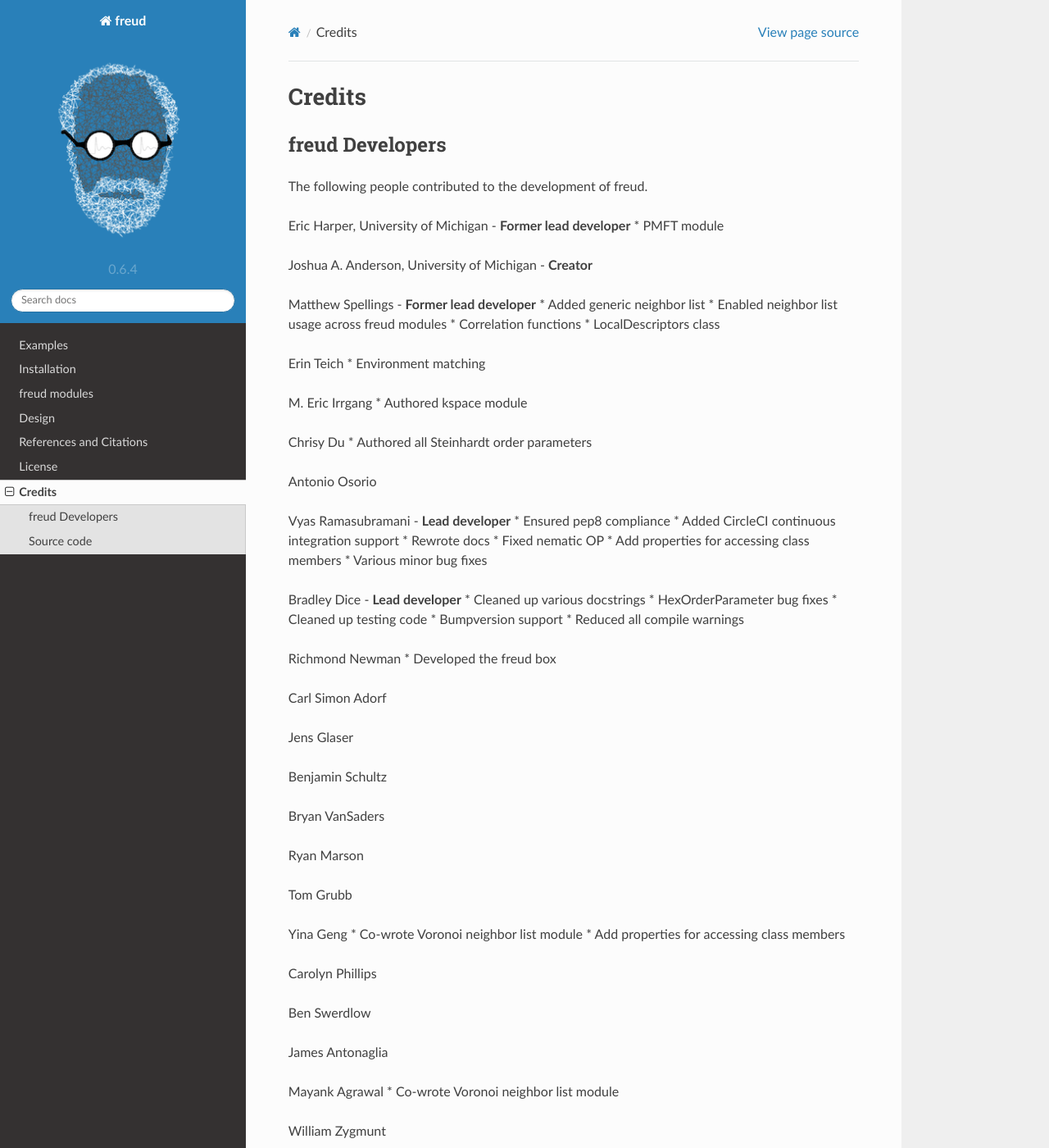
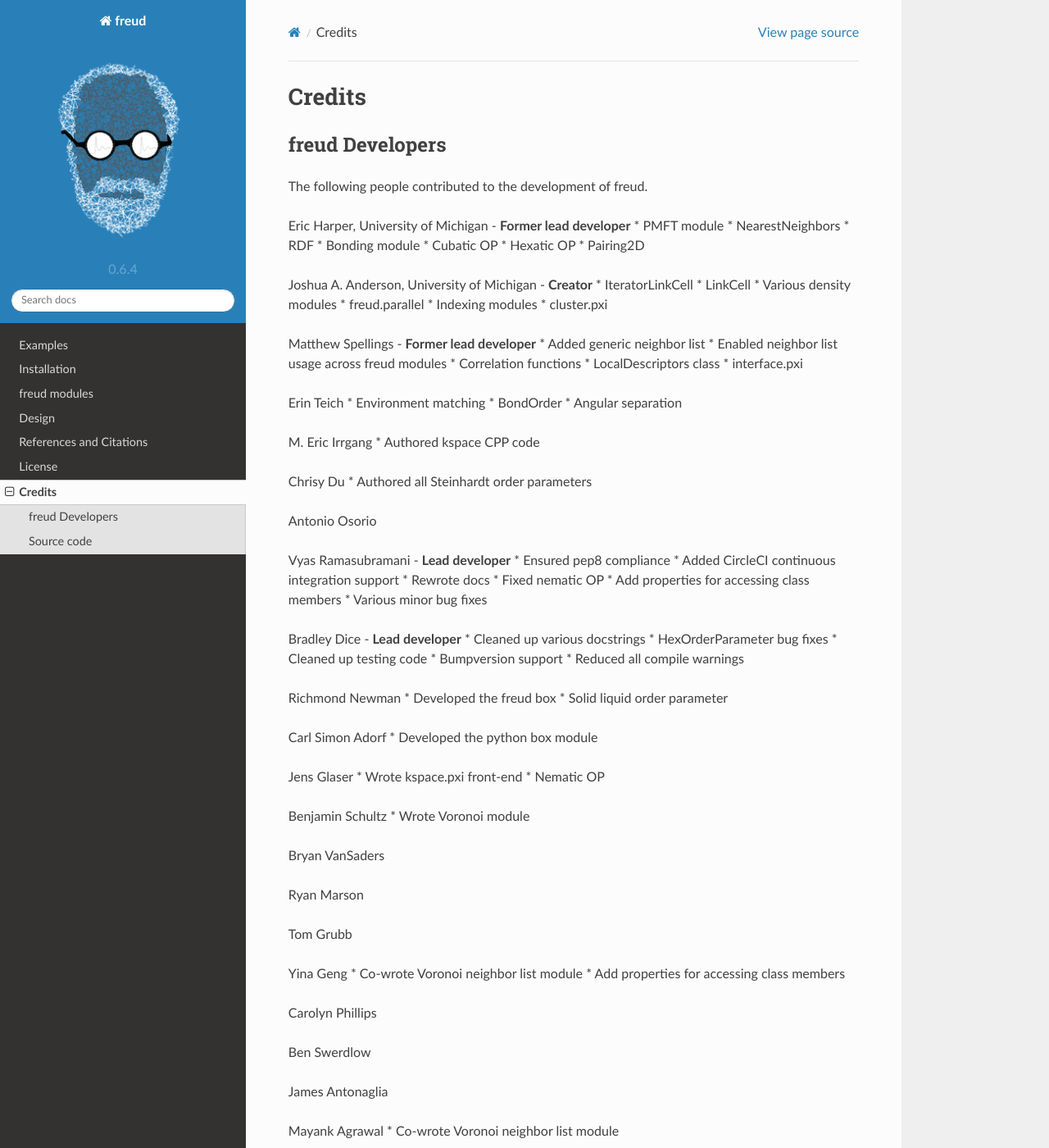
Before and after one commit to glotzerlab/freud, a Sphinx documentation site: the page built from doc/source/credits.rst, in a window 1280 px wide and 1400 px high. Shown: the whole window at 82% size. Built offline with Sphinx 7.4.7 and the Read the Docs theme 2.0.0, drawn with Linux system fonts in a browser that asks for light colours; some of the changed text lies outside the part shown.

Commit message:
Add all module authors from pxi files

```diff
--- a/doc/source/credits.rst
+++ b/doc/source/credits.rst
@@ -8,20 +8,35 @@ The following people contributed to the development of freud.
 
 Eric Harper, University of Michigan - **Former lead developer**
 * PMFT module
+* NearestNeighbors
+* RDF
+* Bonding module
+* Cubatic OP
+* Hexatic OP
+* Pairing2D
 
 Joshua A. Anderson, University of Michigan - **Creator**
+* IteratorLinkCell
+* LinkCell
+* Various density modules
+* freud.parallel
+* Indexing modules
+* cluster.pxi
 
 Matthew Spellings - **Former lead developer**
 * Added generic neighbor list
 * Enabled neighbor list usage across freud modules
 * Correlation functions
 * LocalDescriptors class
+* interface.pxi
 
 Erin Teich
 * Environment matching
+* BondOrder
+* Angular separation
 
 M. Eric Irrgang
-* Authored kspace module
+* Authored kspace CPP code
 
 Chrisy Du
 * Authored all Steinhardt order parameters
@@ -45,12 +60,17 @@ Bradley Dice - **Lead developer**
 
 Richmond Newman
 * Developed the freud box
+* Solid liquid order parameter
 
 Carl Simon Adorf
+* Developed the python box module
 
 Jens Glaser
+* Wrote kspace.pxi front-end
+* Nematic OP
 
 Benjamin Schultz
+* Wrote Voronoi module
 
 Bryan VanSaders
 
@@ -82,11 +102,15 @@ Rose Cersonsky
 Wenbo Shen
 
 Andrew Karas
+* Angular separation
 
 Paul Dodd
 
 Tim Moore
 * Added optional rmin argument to density.RDF
+
+Michael Engel
+* Translational order parameter
 
 Source code
 -----------
```
